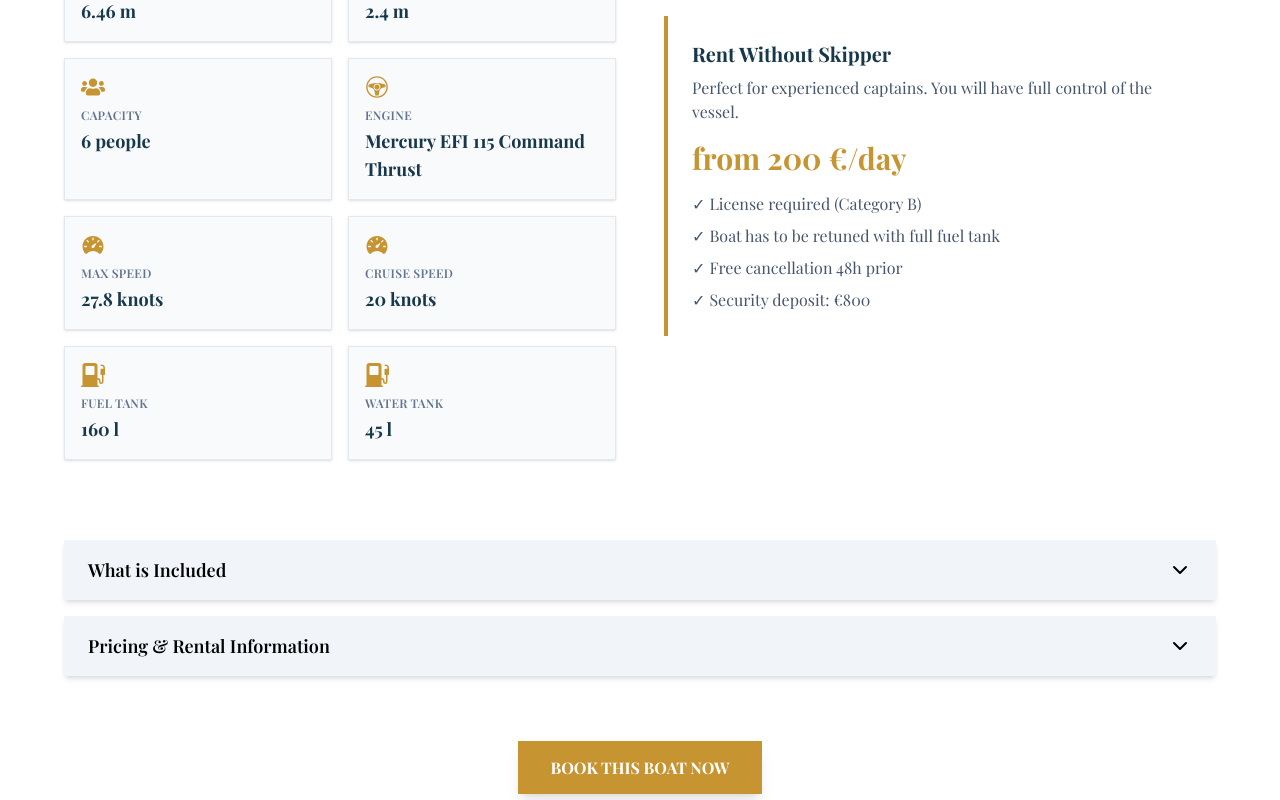
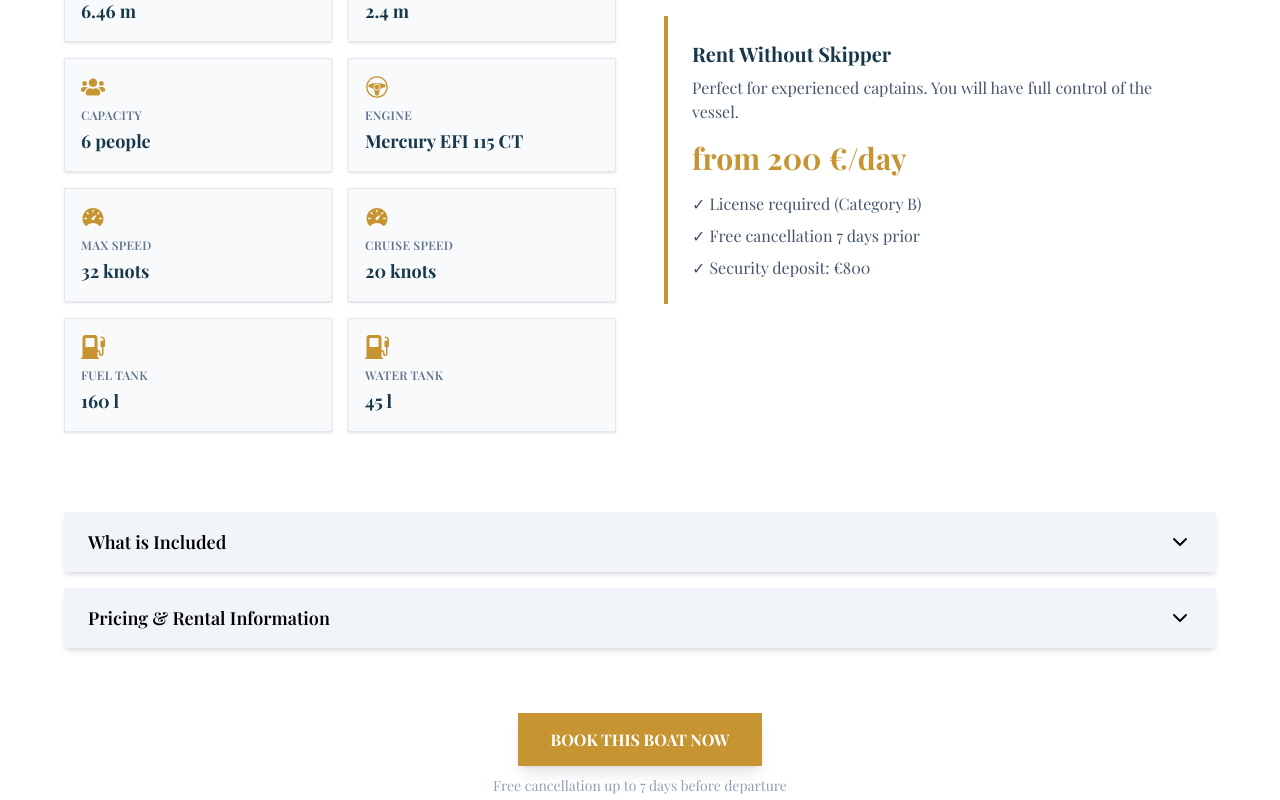
Before and after one commit to mmaras02/boat-tours, a Next.js app: page /boat in a window 1280 px wide. Shown: the part 1740-2540 px from the top of the page. Built offline with nearby package versions, Linux system fonts and the light colour scheme; a web font is replaced by a local one.

Commit message:
minor updates

```diff
--- a/app/(home)/OptionsSection.tsx
+++ b/app/(home)/OptionsSection.tsx
@@ -54,17 +54,17 @@ export const OptionsSection = ({ backgroundImage }: OptionsSectionProps) => {
                     <span className="text-[#c79432] text-xl">●</span>
                     <span>License required (Category B)</span>
                   </li>
+                  {/* <li className="flex items-center gap-3">
+                    <span className="text-[#c79432] text-xl">●</span>
+                    <span>Fuel included up to 10L/hour</span>
+                  </li> */}
                   <li className="flex items-center gap-3">
                     <span className="text-[#c79432] text-xl">●</span>
-                    <span>Fuel included up to 10L/hour</span>
+                    <span>Security deposit: 800 €</span>
                   </li>
                   <li className="flex items-center gap-3">
                     <span className="text-[#c79432] text-xl">●</span>
-                    <span>Security deposit: €500</span>
-                  </li>
-                  <li className="flex items-center gap-3">
-                    <span className="text-[#c79432] text-xl">●</span>
-                    <span>Free cancellation 48h prior</span>
+                    <span>Free cancellation 7 days prior</span>
                   </li>
                 </ul>
 
@@ -105,16 +105,16 @@ export const OptionsSection = ({ backgroundImage }: OptionsSectionProps) => {
                 <ul className="space-y-3 mb-8 text-slate-200 text-sm">
                   <li className="flex items-center gap-3">
                     <span className="text-[#c79432] text-xl">●</span>
-                    <span>Professional licensed skipper</span>
+                    <span>Licensed skipper</span>
                   </li>
                   <li className="flex items-center gap-3">
                     <span className="text-[#c79432] text-xl">●</span>
-                    <span>No license required</span>
+                    <span>Security deposit: 300 €</span>
                   </li>
-                  <li className="flex items-center gap-3">
+                  {/* <li className="flex items-center gap-3">
                     <span className="text-[#c79432] text-xl">●</span>
                     <span>Learn sailing basics</span>
-                  </li>
+                  </li> */}
                   <li className="flex items-center gap-3">
                     <span className="text-[#c79432] text-xl">●</span>
                     <span>Local knowledge of hidden gems</span>
@@ -139,7 +139,7 @@ export const OptionsSection = ({ backgroundImage }: OptionsSectionProps) => {
               Snorkeling gear • Cooler box • First aid kit
             </p>
             <div className="flex justify-center gap-6 mt-6 text-white text-xs">
-              <span>✓ Free cancellation up to 48h before departure</span>
+              <span>✓ Free cancellation up to 7 days before departure</span>
               <span>✓ Best price guarantee</span>
               <span>✓ Secure booking</span>
             </div>
--- a/app/boat/components/BoatInfo/BoatInfo.tsx
+++ b/app/boat/components/BoatInfo/BoatInfo.tsx
@@ -33,7 +33,7 @@ export const BoatInfo = () => {
             BOOK THIS BOAT NOW
           </a>
           <p className="text-sm text-slate-400 mt-6">
-            Free cancellation up to 48 hours before departure
+            Free cancellation up to 7 days before departure
           </p>
         </div>
       </div>
--- a/app/boat/components/BoatInfo/IncludedItemsDropdown.tsx
+++ b/app/boat/components/BoatInfo/IncludedItemsDropdown.tsx
@@ -1,7 +1,6 @@
 const items: string[] = [
   'Full insurance',
   'Safety equipment',
-  'Towels',
   'Snorkeling gear',
   'Cooler box',
   'First aid kit',
--- a/app/constants/boat.ts
+++ b/app/constants/boat.ts
@@ -1,10 +1,10 @@
 export const boat = {
   name: 'Quicksilver Active 605 Open',
   description:
-    'Comfort, family-friendly motorboat with ideal balance of sporty performance, practicality and sefety for a whole day leisure on the sea. The Boat of the Year 2017 by Moteur Boat Magazine makes best in the category of storage capacities and intelligent use of space, best access from water to cockpit and outstandingly low fuel consumption with the new Mercury EFI 115 CT engine.',
+    'Comfort, family-friendly motorboat with ideal balance of sporty performance, practicality and sefety for a whole day leisure on the sea. The Boat of the Year 2017 by Moteur Boat Magazine makes best in the category of storage capacities and intelligent use of space, best access from water to cockpit and outstanding low fuel consumption with the new Mercury EFI 115 CT engine.',
   aboutDescription: `The Venti Boat is a fast and comfortable motorboat designed for
     exploring the beautiful Dalmatian coastline and nearby islands.
-    Perfect for private tours and small groups, it offers a smooth ride,
+    Perfect for small groups, it offers a smooth ride,
     modern design, and everything needed for a relaxing day at sea.`,
   features: [
     'Spacious deck with sun loungers',
@@ -20,9 +20,9 @@ export const boat = {
   specifications: {
     length: '6.46 m',
     width: '2.4 m',
-    engine: 'Mercury EFI 115 Command Thrust',
+    engine: 'Mercury EFI 115 CT',
     enginePower: '115 HP',
-    maxSpeed: '27.8 knots',
+    maxSpeed: '32 knots',
     cruisingSpeed: '20 knots',
     fuelCapacity: '160 l',
     waterCapacity: '45 l',
@@ -32,10 +32,9 @@ export const boat = {
     withSkipper: {
       price: 320,
       description:
-        'Sit back and relax while our experienced skipper navigates the best spots.',
+        'Sit back and relax while our experienced skipper navigates spots according to your preferences.',
       features: [
-        'Professional licensed skipper',
-        'Fuel included',
+        'Licensed skipper',
         'Local knowledge of hidden gems',
         'No license required',
         'Security deposit: €300',
@@ -47,8 +46,8 @@ export const boat = {
         'Perfect for experienced captains. You will have full control of the vessel.',
       features: [
         'License required (Category B)',
-        'Boat has to be retuned with full fuel tank',
-        'Free cancellation 48h prior',
+        // 'Boat has to be retuned with full fuel tank',
+        'Free cancellation 7 days prior',
         'Security deposit: €800',
       ],
     },
--- a/app/constants/pricing.ts
+++ b/app/constants/pricing.ts
@@ -7,13 +7,13 @@ export const pricingData = {
       priceWithSkipper: 320,
     },
     {
-      season: 'High Season',
+      season: 'Mid Season',
       months: 'Jun, Sep',
       priceWithoutSkipper: 250,
       priceWithSkipper: 370,
     },
     {
-      season: 'Peak Season',
+      season: 'High Season',
       months: 'Jul, Aug',
       priceWithoutSkipper: 280,
       priceWithSkipper: 400,
@@ -26,22 +26,23 @@ export const pricingData = {
         'When booking directly through our website (no commission fees)',
       amount: '-10%',
     },
+    // {
+    //   name: 'Early Booking',
+    //   description: 'For reservations made at least 30 days before departure',
+    //   amount: '-15%',
+    // },
     {
-      name: 'Early Booking',
-      description: 'For reservations made at least 30 days before departure',
+      name: 'Weekly Special',
+      description:
+        'For one week rentals, we offer one day free (7 days for the price of 6)',
       amount: '-15%',
-    },
-    {
-      name: 'Weekday Special',
-      description: 'For rentals Monday to Friday',
-      amount: '-10%',
     },
   ],
 
   cancellationPolicy: {
-    freeCancellation: '2 days before rental date',
+    freeCancellation: '7 days before rental date',
     partialRefund:
-      'Cancellation 2 days or less before rental date - deposit is retained',
+      'Cancellation 7 days or less before rental date - deposit is retained',
   },
 
   rentalTerms: {
@@ -52,18 +53,17 @@ export const pricingData = {
       'Rental must be paid in advance',
     ],
     prohibitedActions: [
-      'Speeding (planing) less than 300 meters from the shore',
+      'Speeding less than 300 meters from the shore',
       'Operating the boat under the influence of alcohol or drugs',
     ],
     weatherPolicy:
-      'In case of extremely bad weather, we reserve the right not to allow the boat to sail to protect passengers and property. In this case, the renter is entitled to a full refund.',
+      'In case of extremely bad weather, we reserve the right not to allow the rental of the boat, in order to protect passengers and property.',
     responsibility:
-      'The boat is always rented to the renter at their own responsibility, which is established by signing a rental agreement before sailing.',
+      'The boat is always rented to the renter at their own responsibility, which is established by signing a rental agreement.',
     miscellaneous: [
       'Upon request, reservations can be transferred to the next available date',
-      'Renter must have a mobile phone during the rental period and be contactable if needed',
+      'Renter is advised to have a mobile phone during the rental period and be contactable if needed',
       'In case of any problem, the renter must immediately notify the owner via the phone number provided during contract signing',
-      'In case of a serious accident endangering human lives or serious material damage, the renter must call the police or other appropriate services',
     ],
   },
 };
--- a/app/constants/tourBenefits.tsx
+++ b/app/constants/tourBenefits.tsx
@@ -1,19 +1,22 @@
-import { FaAnchor, FaAward, FaShip } from "react-icons/fa";
+import { FaAnchor, FaAward, FaShip } from 'react-icons/fa';
 
 export const tourBenefits = [
   {
     icon: <FaShip className="text-4xl -rotate-45 text-[#17384A]" />,
-        title: "STUNNING DESTINATIONS",
-        description: "Explore the most beautiful parts of the Dalmatian coast. From hidden coves to famous islands, our tours take you to crystal-clear waters and breathtaking views you won't forget"
+    title: 'STUNNING PLACES',
+    description:
+      "Explore the most beautiful parts of the Dalmatian coast. From hidden beaches and caves to famous islands, our boat can take you to crystal-clear waters and breathtaking views you won't forget",
   },
   {
     icon: <FaAward className="text-4xl -rotate-45 text-[#17384A]" />,
-        title: "LOCAL EXPERIENCE",
-        description: "Discover the Dalmatian islands with a local skipper who knows the best spots along the coast — secret beaches, scenic viewpoints, and authentic island charm"
+    title: 'LOCAL EXPERIENCE',
+    description:
+      'Discover the Dalmatian islands with a local skipper who knows the best spots along the coast — secret beaches, scenic viewpoints, and authentic island charm. Choose what you want to visit!',
   },
   {
     icon: <FaAnchor className="text-4xl -rotate-45 text-[#17384A]" />,
-        title: "SWIM & RELAX",
-        description: "Take your time to swim, snorkel, and relax in turquoise lagoons and quiet bays far away from the crowds. Enjoy the Adriatic Sea the way it was meant to be experienced."
-    }
-]
+    title: 'SWIM & RELAX',
+    description:
+      'Take your time to swim, snorkel, and relax in turquoise lagoons and quiet bays far away from the crowds. Enjoy the Adriatic Sea the way it was meant to be experienced.',
+  },
+];
--- a/app/contact/components/ContactInfo.tsx
+++ b/app/contact/components/ContactInfo.tsx
@@ -44,14 +44,14 @@ export const ContactInfo = () => {
           </div>
         </div>
 
-        <div className="flex gap-3 items-start">
+        {/* <div className="flex gap-3 items-start">
           <FaRegClock className="text-xl text-accent shrink-0 mt-1" />
           <div>
             <p className="font-semibold">Working Hours</p>
             <p className="text-primary">Mon–Sat: 08:00–20:00</p>
             <p className="text-primary">Sun: 09:00–18:00</p>
           </div>
-        </div>
+        </div> */}
 
         <div className="flex gap-3 items-start">
           <div>
--- a/app/contact/components/MessageForm.tsx
+++ b/app/contact/components/MessageForm.tsx
@@ -170,7 +170,7 @@ export const MessageForm = () => {
                 value={formData.firstName}
                 onChange={handleChange}
                 className={inputClassName('firstName')}
-                placeholder="John"
+                placeholder="First name"
                 aria-invalid={!!errors.firstName}
                 aria-describedby={
                   errors.firstName ? 'firstName-error' : undefined
@@ -201,7 +201,7 @@ export const MessageForm = () => {
                 value={formData.lastName}
                 onChange={handleChange}
                 className={inputClassName('lastName')}
-                placeholder="Doe"
+                placeholder="Last name"
                 aria-invalid={!!errors.lastName}
                 aria-describedby={
                   errors.lastName ? 'lastName-error' : undefined
@@ -265,7 +265,7 @@ export const MessageForm = () => {
               value={formData.phone}
               onChange={handleChange}
               className={inputClassName('phone')}
-              placeholder="+1 (555) 000-0000"
+              placeholder="Phone number"
               aria-invalid={!!errors.phone}
               aria-describedby={errors.phone ? 'phone-error' : undefined}
               disabled={isSubmitting}
--- a/app/layout.tsx
+++ b/app/layout.tsx
@@ -29,7 +29,7 @@ export const metadata: Metadata = {
     'rent a boat Croatia',
     'luxury boat rent',
     'private boat tours',
-    'Croatia sailing',
+    'Croatia boat hire',
     'Venti Boat',
   ],
   authors: [{ name: 'Venti Boat' }],
--- a/app/page.tsx
+++ b/app/page.tsx
@@ -12,7 +12,7 @@ export default function Home() {
       <Hero
         image="/images/hero.jpg"
         title="Welcome to Venti Boat"
-        description="Experience unforgettable boat ride with us!"
+        description="Experience unforgettable boat ride with our boat!"
       />
 
       <About />
```
Lines whose indentation alone changed are shown as unchanged.
